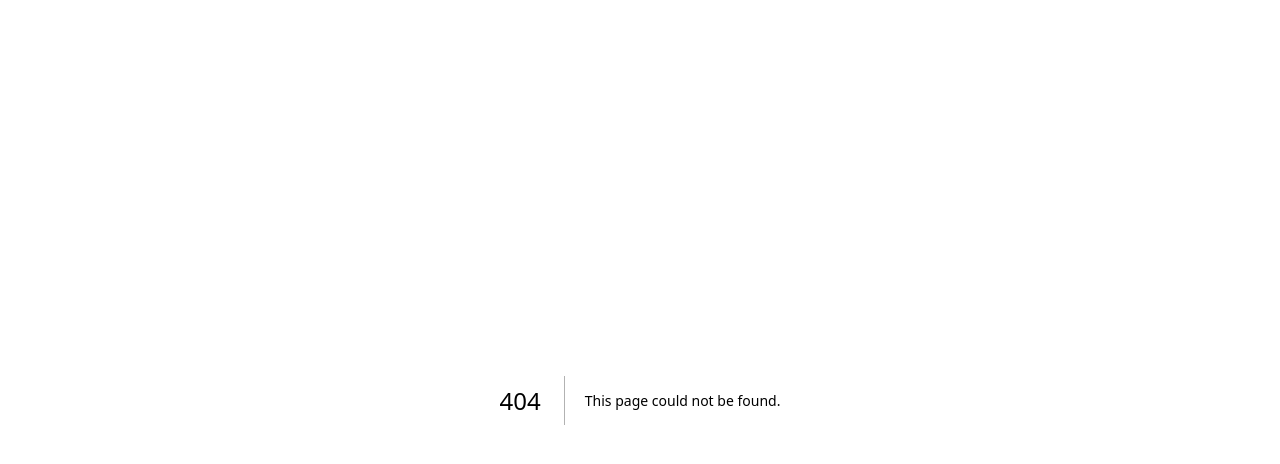
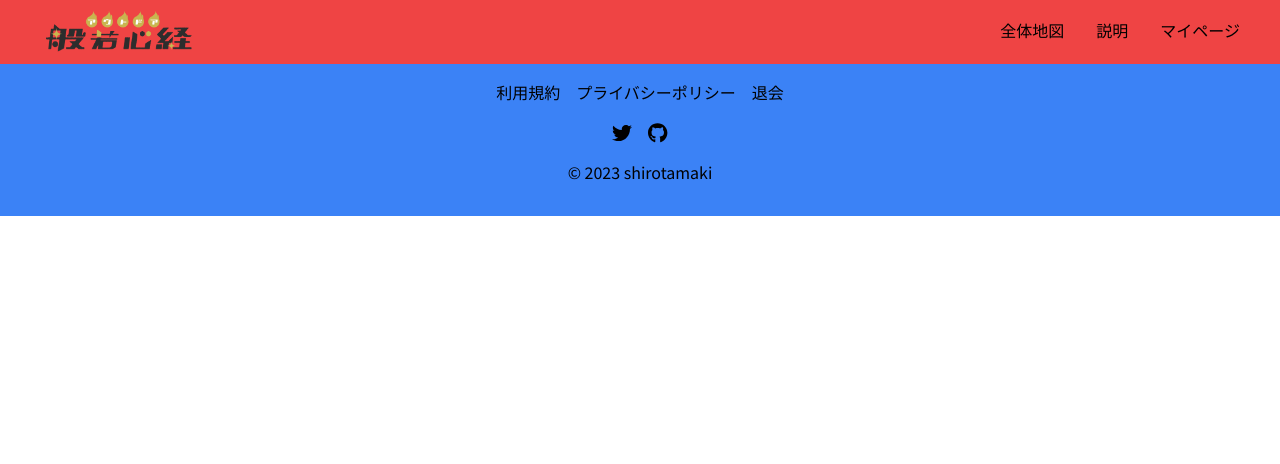
Before and after one commit to shirotamaki/outdoor-heart-sutra, a Next.js app in the folder frontend/: page /delete-account in a window 1280 px wide. Before the commit this address had no page. Shown: the top 464 px of the page. Built offline with nearby package versions, Linux system fonts and the light colour scheme; no server answers; a web font is replaced by a local one.

Commit message:
💄 フッターデザインを見直す
リンク先のcomponets、pagesも作成する

```diff
--- a/frontend/src/components/Footer.tsx
+++ b/frontend/src/components/Footer.tsx
@@ -1,5 +1,29 @@
+import Link from 'next/link'
+import GitHubLink from '@/components/GitHubLink'
+import TwitterLink from '@/components/TwitterLink'
+import DeleteUser from '@/features/user/DeleteUser'
+
 const Footer = () => {
-  return <footer className='flex justify-center bg-blue-500'>© 2023 shirotamaki</footer>
+  return (
+    <footer className='flex flex-col justify-center items-center bg-blue-500 font-notoSans py-4'>
+      <div className='flex justify-center items-center space-x-4 mb-4'>
+        <Link href='/terms-of-service' className='hover:opacity-50 transition-all duration-100'>
+          利用規約
+        </Link>
+        <Link href='/privacy-policy' className='hover:opacity-50 transition-all duration-100'>
+          プライバシーポリシー
+        </Link>
+        <Link href='/delete-account' className='hover:opacity-50 transition-all duration-100'>
+          退会
+        </Link>
+      </div>
+      <div className='flex justify-center items-center space-x-4 mb-4'>
+        <TwitterLink />
+        <GitHubLink />
+      </div>
+      <div className='flex justify-center items-center space-x-4 mb-4'>© 2023 shirotamaki</div>
+    </footer>
+  )
 }
 
 export default Footer
--- /dev/null
+++ b/frontend/src/components/GitHubLink.tsx
@@ -0,0 +1,15 @@
+import { faGithub } from '@fortawesome/free-brands-svg-icons'
+import { FontAwesomeIcon } from '@fortawesome/react-fontawesome'
+
+import Link from 'next/link'
+
+const GitHubLink = () => (
+  <Link
+    href='https://github.com/shirotamaki/outdoor-heart-sutra'
+    className='hover:opacity-50 transition-all duration-100'
+  >
+    <FontAwesomeIcon icon={faGithub} size='lg' />
+  </Link>
+)
+
+export default GitHubLink
--- /dev/null
+++ b/frontend/src/components/TwitterLink.tsx
@@ -0,0 +1,14 @@
+import { faTwitter } from '@fortawesome/free-brands-svg-icons'
+import { FontAwesomeIcon } from '@fortawesome/react-fontawesome'
+import Link from 'next/link'
+
+const TwitterLink = () => (
+  <Link
+    href='https://twitter.com/od_heart_sutra'
+    className='hover:opacity-50 transition-all duration-100'
+  >
+    <FontAwesomeIcon icon={faTwitter} size='lg' />
+  </Link>
+)
+
+export default TwitterLink
--- a/frontend/src/features/user/DeleteUser.tsx
+++ b/frontend/src/features/user/DeleteUser.tsx
@@ -28,7 +28,7 @@ const DeleteUser = () => {
 
   if (session) {
     return (
-      <div>
+      <div className='hover:opacity-50 transition-all duration-100'>
         <button onClick={() => handleDeleteUser()}>アカウントを削除する</button>
       </div>
     )
--- /dev/null
+++ b/frontend/src/pages/delete-account.tsx
@@ -0,0 +1,19 @@
+import CustomHead from '@/components/CustomHead'
+import Footer from '@/components/Footer'
+import Header from '@/components/Header'
+import DeleteUser from '@/features/user/DeleteUser'
+
+const DeleteAccount = () => {
+  return (
+    <div>
+      <CustomHead title='delete-account' />
+      <Header />
+      <main>
+        <DeleteUser />
+      </main>
+      <Footer />
+    </div>
+  )
+}
+
+export default DeleteAccount
--- /dev/null
+++ b/frontend/src/pages/privacy-policy.tsx
@@ -0,0 +1,17 @@
+import CustomHead from '@/components/CustomHead'
+import Footer from '@/components/Footer'
+import Header from '@/components/Header'
+
+const PrivacyPolicy = () => {
+  return (
+    <div>
+      <CustomHead title='privacy-policy' />
+      <Header />
+      <main>
+      </main>
+      <Footer />
+    </div>
+  )
+}
+
+export default PrivacyPolicy
--- /dev/null
+++ b/frontend/src/pages/terms-of-service.tsx
@@ -0,0 +1,16 @@
+import CustomHead from '@/components/CustomHead'
+import Footer from '@/components/Footer'
+import Header from '@/components/Header'
+
+const TermsOfService = () => {
+  return (
+    <div>
+      <CustomHead title='terms-of-service' />
+      <Header />
+      <main></main>
+      <Footer />
+    </div>
+  )
+}
+
+export default TermsOfService
```
